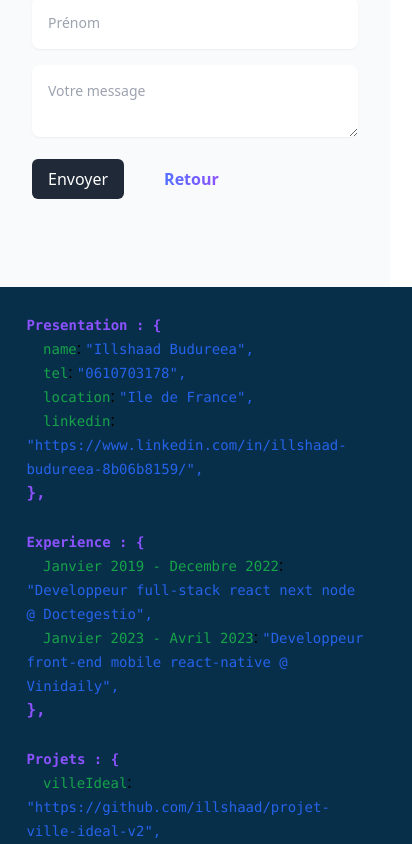
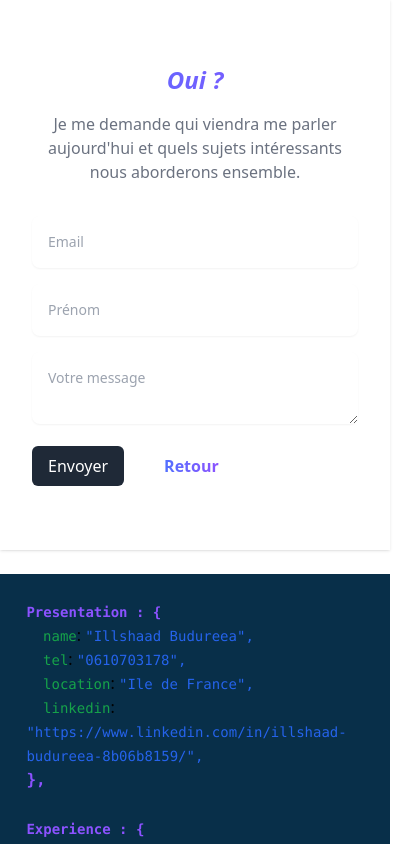
Before and after one commit to illshaad/portfolio, a React (Vite) app: page / in a window 390 px wide. Both pictures are taken after a click on the element "Venez m'écrire un message je ne mords pas !". Shown: the top 844 px of the page, 412 px wide, since content can reach past the window. Built offline with nearby package versions, Linux system fonts and the light colour scheme.

Commit message:
correction responsive

```diff
--- a/src/App.jsx
+++ b/src/App.jsx
@@ -20,7 +20,7 @@ function App() {
   ];
 
   return (
-    <div className="md:flex-row sm: flex flex-col items-center justify-center sm: h-screen">
+    <div className="md:flex-row sm:flex flex-col items-center justify-center h-screen">
       <>
         {stepComponent[step]}
         <Code />
--- a/src/components/ContactUs.jsx
+++ b/src/components/ContactUs.jsx
@@ -29,8 +29,8 @@ export default function ContactUs({ prevStep }) {
   };
 
   return (
-    <div className="animate__animated animate__fadeInLeft bg-slate-50 w-full flex flex-col items-center justify-center sm: pb-6 sm: h-screen">
-      <div className="mx-auto max-w-screen-xl px-4 py-16 sm: px-6 lg: px-8">
+    <div className="animate__animated animate__fadeInLeft  w-full  flex flex-col items-center justify-center sm: pb-6">
+      <div className="mx-auto max-w-screen-xl px-4 py-16 sm: px-6 lg: px-8 shadow">
         <div className="mx-auto max-w-lg text-center">
           <h1 className="text-2xl font-bold sm:text-3xl italic font-bold text-transparent bg-clip-text bg-gradient-to-r from-[#5271FF] to-[#8C52FF]">
             Oui ?
--- a/src/components/Home.jsx
+++ b/src/components/Home.jsx
@@ -3,7 +3,7 @@ import Button from "./Button";
 import PropTypes from "prop-types";
 export default function Home({ nextStep }) {
   return (
-    <div className="animate__animated animate__fadeInLeft bg-slate-50  w-full flex flex-col items-center justify-center sm: pb-6 sm: h-screen">
+    <div className="animate__animated animate__fadeInLeft w-full flex flex-col items-center justify-center sm: pb-6">
       <img src={Logo} alt="logo" width={250} />
       <p className=" text-center px-4 pb-6 italic font-bold text-transparent bg-clip-text bg-gradient-to-r from-[#5271FF] to-[#8C52FF]  sm: text-sm ">
         En tant que développeur web full-stack, j'utilise React, React-Native,
```
Also changed, not shown: src/assets/logo.png.
